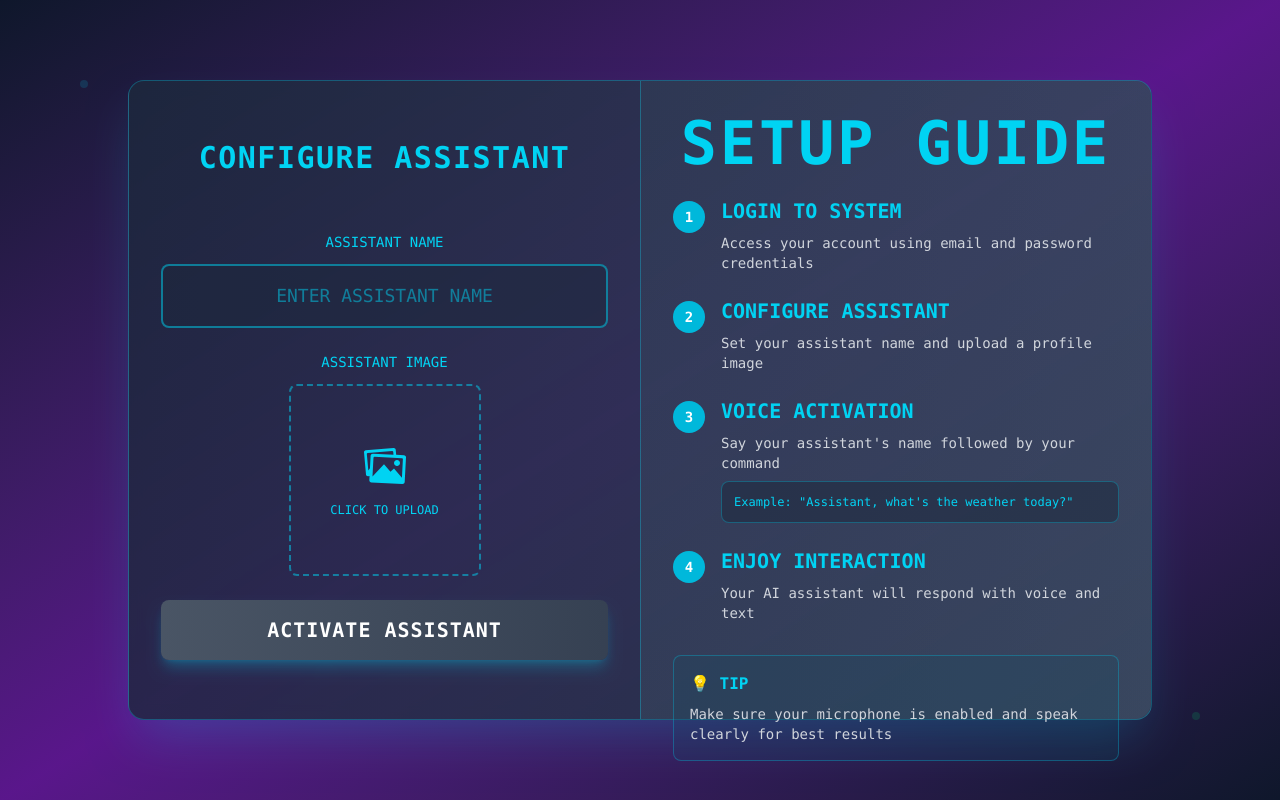
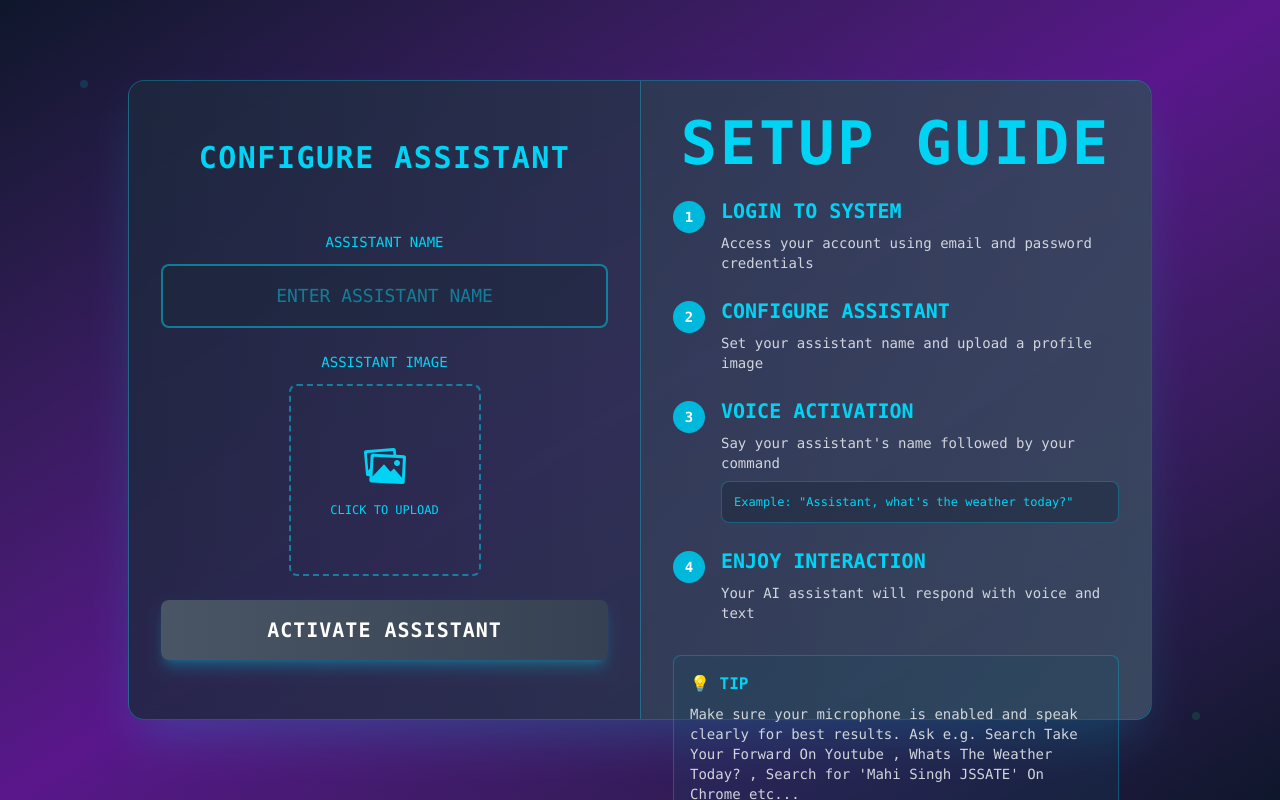
Before and after one commit to mahi13singh2004/PromptPal, a React (Vite) app in the folder frontend/: page /customize in a window 1280 px wide. Built offline with nearby package versions, Linux system fonts and the light colour scheme; no server answers.

Commit message:
Update Customise.jsx

```diff
--- a/frontend/src/pages/Customise.jsx
+++ b/frontend/src/pages/Customise.jsx
@@ -178,7 +178,7 @@ const Customise = () => {
 
             <div className='mt-8 p-4 bg-cyan-900/20 border border-cyan-400/30 rounded-lg'>
               <h5 className='text-cyan-400 font-mono font-bold mb-2'>💡 TIP</h5>
-              <p className='text-gray-300 text-sm font-mono'>Make sure your microphone is enabled and speak clearly for best results</p>
+              <p className='text-gray-300 text-sm font-mono'>Make sure your microphone is enabled and speak clearly for best results. Ask e.g. Search Take Your Forward On Youtube , Whats The Weather Today? , Search for 'Mahi Singh JSSATE' On Chrome etc...</p>
             </div>
           </div>
         </div>
```
